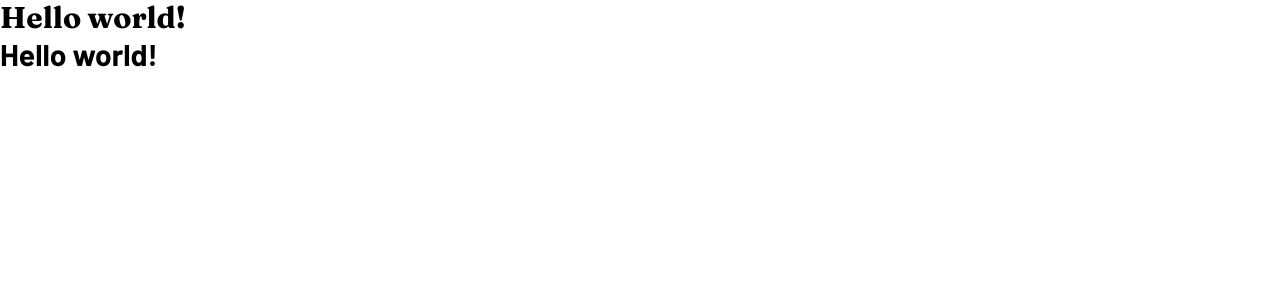
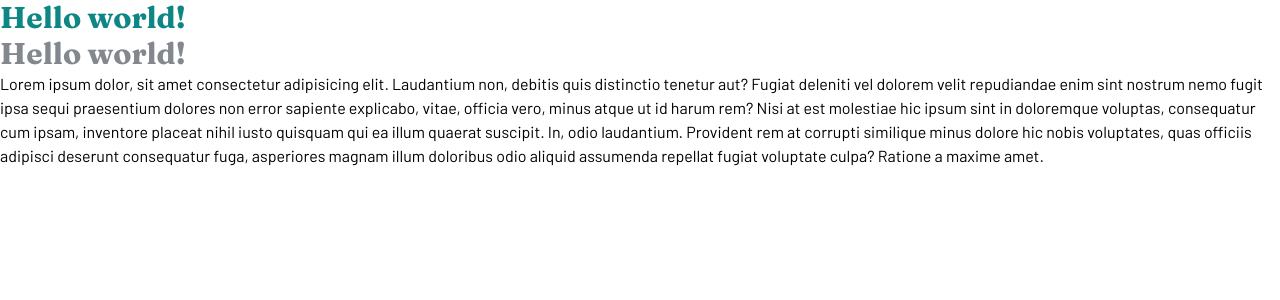
Before and after one commit to zetmosoma10/coffee-roasters, a React (Vite) app: page / in a window 1280 px wide. Shown: the top 300 px of the page. Built offline with nearby package versions, Linux system fonts and the light colour scheme.

Commit message:
add custome colors

```diff
--- a/src/App.tsx
+++ b/src/App.tsx
@@ -1,8 +1,21 @@
 function App() {
   return (
     <>
-      <h1 className="font-fraunces text-3xl font-bold ">Hello world!</h1>
-      <h1 className="font-barlow text-3xl font-bold ">Hello world!</h1>
+      <h1 className=" text-dark_cyan text-3xl font-bold ">Hello world!</h1>
+      <h1 className=" text-grey  text-3xl font-bold ">Hello world!</h1>
+      <p>
+        Lorem ipsum dolor, sit amet consectetur adipisicing elit. Laudantium
+        non, debitis quis distinctio tenetur aut? Fugiat deleniti vel dolorem
+        velit repudiandae enim sint nostrum nemo fugit ipsa sequi praesentium
+        dolores non error sapiente explicabo, vitae, officia vero, minus atque
+        ut id harum rem? Nisi at est molestiae hic ipsum sint in doloremque
+        voluptas, consequatur cum ipsam, inventore placeat nihil iusto quisquam
+        qui ea illum quaerat suscipit. In, odio laudantium. Provident rem at
+        corrupti similique minus dolore hic nobis voluptates, quas officiis
+        adipisci deserunt consequatur fuga, asperiores magnam illum doloribus
+        odio aliquid assumenda repellat fugiat voluptate culpa? Ratione a maxime
+        amet.
+      </p>
     </>
   );
 }
--- a/src/index.css
+++ b/src/index.css
@@ -1,5 +1,18 @@
-@import url('https://fonts.googleapis.com/css2?family=Barlow:ital,wght@0,100;0,200;0,300;0,400;0,500;0,600;0,700;0,800;0,900;1,100;1,200;1,300;1,400;1,500;1,600;1,700;1,800;1,900&family=Fraunces:ital,opsz,wght@0,9..144,100..900;1,9..144,100..900&display=swap');
+@import url("https://fonts.googleapis.com/css2?family=Barlow:ital,wght@0,100;0,200;0,300;0,400;0,500;0,600;0,700;0,800;0,900;1,100;1,200;1,300;1,400;1,500;1,600;1,700;1,800;1,900&family=Fraunces:ital,opsz,wght@0,9..144,100..900;1,9..144,100..900&display=swap");
 
 @tailwind base;
 @tailwind components;
 @tailwind utilities;
+
+@layer base {
+  h1,
+  h2,
+  h3,
+  h4 {
+    font-family: "Fraunces", "serif";
+  }
+
+  p {
+    font-family: "Barlow", "sans-serif";
+  }
+}
--- a/tailwind.config.js
+++ b/tailwind.config.js
@@ -7,6 +7,13 @@ export default {
         fraunces: ["Fraunces", "serif"],
         barlow: ["Barlow", "sans-serif"],
       },
+      colors: {
+        pale_orange: "#FDD6BA",
+        dark_grey: "#333D4B",
+        grey: "#83888F",
+        dark_cyan: "#0E8784",
+        light_cream: "#FEFCF7",
+      },
     },
   },
   plugins: [],
```
